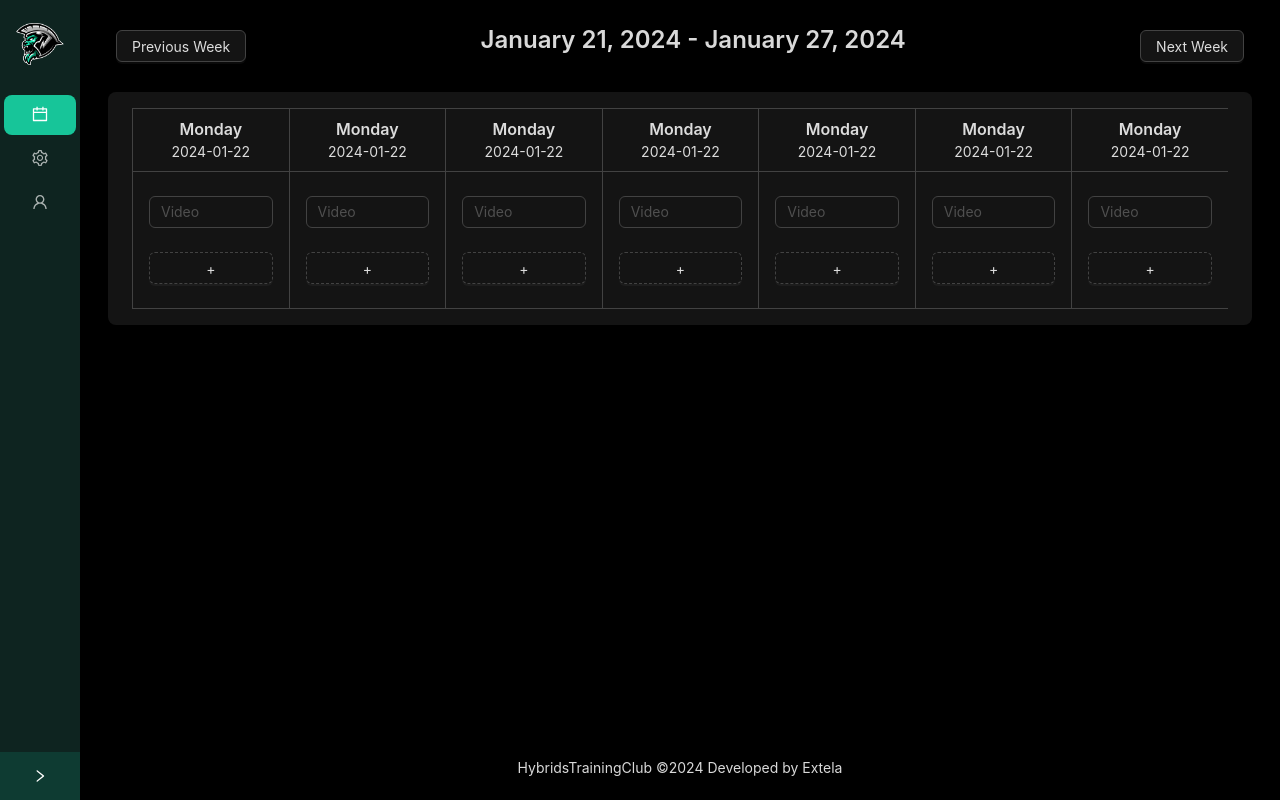
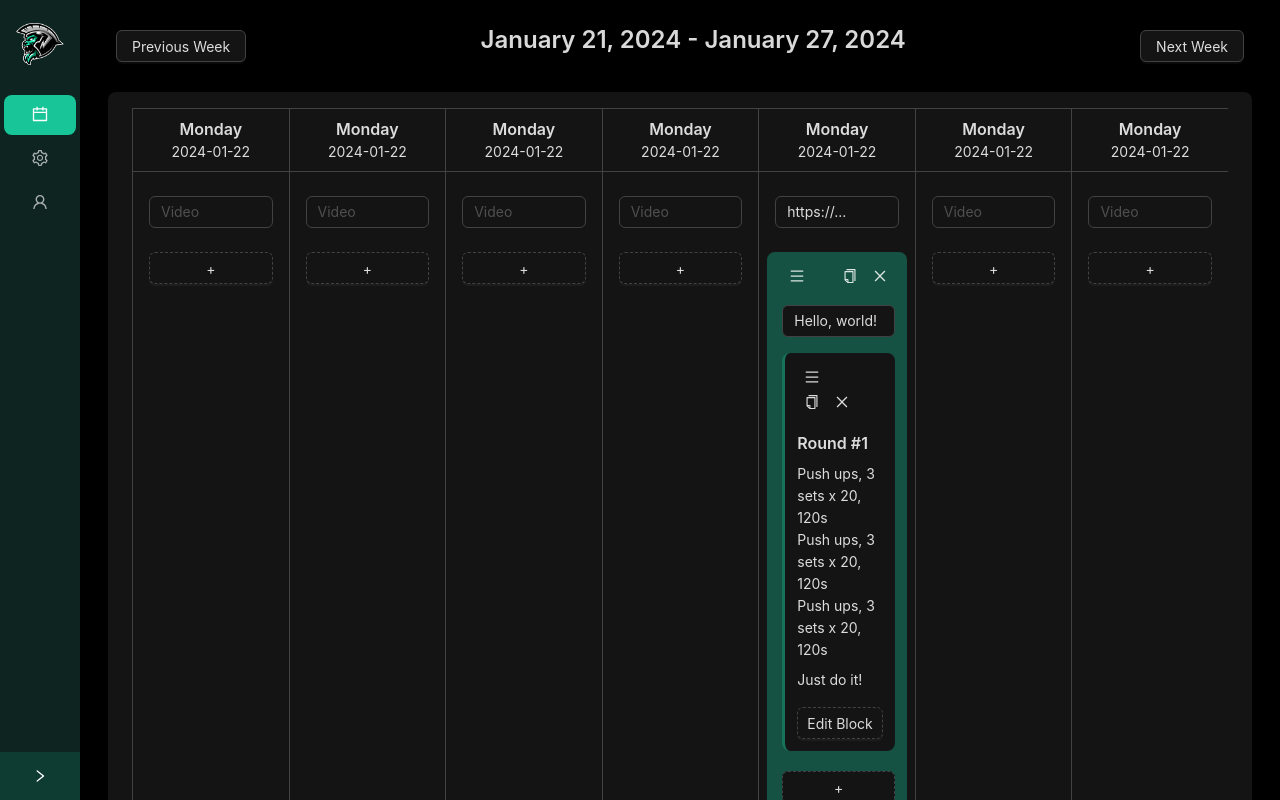
Before and after one commit to palajo/hybridstrainingclub-platform-old, a Next.js app: page / in a window 1280 px wide. Shown: the top 800 px of the page. Built offline with nearby package versions, Linux system fonts and the light colour scheme.

Commit message:
[update] calendar view saves data

```diff
--- a/src/pages/index.tsx
+++ b/src/pages/index.tsx
@@ -3,6 +3,22 @@
 import { CloseOutlined, CopyOutlined, MenuOutlined } from '@ant-design/icons';
 import WorkoutTable from '@/components/Workout/WorkoutBuilder/WorkoutTable';
 import dayjs from 'dayjs';
+
+interface WorkoutProps {
+  workout: any;
+  date: any;
+  key: number;
+}
+
+interface WorkoutGroupProps {
+  group: any;
+  remove: (index: number | number[]) => void;
+}
+
+interface WorkoutBlockProps {
+  block: any;
+  remove: (index: number | number[]) => void;
+}
 
 const WorkoutDate = ({ date }) => {
   const {
@@ -28,14 +44,7 @@
   );
 };
 
-interface WorkoutProps {
-  workout: any;
-  onWorkoutChange: (updatedWorkout: any) => void;
-  date: string;
-  key: string;
-}
-
-const Workout: React.FC<WorkoutProps> = ({ workout, date, onWorkoutChange }) => {
+const Workout: React.FC<WorkoutProps> = ({ workout, date }) => {
   const {
     token: {
       colorBorder,
@@ -43,18 +52,6 @@
   } = theme.useToken();
 
   const [form] = Form.useForm();
-
-  const handleWorkoutChange = (updatedWorkout: any) => {
-    onWorkoutChange(updatedWorkout);
-  };
-
-  const handleAddGroup = () => {
-    const updatedWorkout = {
-      ...workout,
-      groups: [...workout.groups, { title: '', blocks: [] }],
-    };
-    onWorkoutChange(updatedWorkout);
-  };
 
   const stylesWorkout: React.CSSProperties = {
     width: 'calc(100% / 7)',
@@ -68,24 +65,19 @@
 
   return (
     <Col style={stylesWorkout}>
-      <Form form={form} name="workoutForm">
       <Row>
         <WorkoutDate date={date}/>
         <Col xs={24} style={stylesWorkoutColumn}>
-            <Form.Item name={[workout.video, 'video']}>
-              <Input placeholder="Video"/>
+          <Form.Item name={[workout.key, 'video']} initialValue={workout.video}>
+            <Input placeholder="Video" />
           </Form.Item>
           <Form.List name={[workout.name, 'groups']}>
             {(groups, { add, remove }) => (
               <Row gutter={[16, 16]}>
-                  {groups.map((group: any, index: number) => (
+                {groups.length > 0 && groups.map((group: any, index: number) => (
                   <WorkoutGroup
                     key={index}
                     group={group}
-                      onGroupChange={(updatedGroup: any) => {
-                        const updatedGroups = [...workout.groups];
-                        updatedGroups[index] = updatedGroup;
-                      }}
                     remove={remove}
                   />
                 ))}
@@ -99,18 +91,11 @@
           </Form.List>
         </Col>
       </Row>
-      </Form>
     </Col>
   );
 };
 
-interface WorkoutGroupProps {
-  group: any;
-  onGroupChange: (updatedGroup: any) => void;
-  remove: (index: number | number[]) => void;
-}
-
-const WorkoutGroup: React.FC<WorkoutGroupProps> = ({ group, onGroupChange, remove }) => {
+const WorkoutGroup: React.FC<WorkoutGroupProps> = ({ group, remove }) => {
   const {
     token: {
       borderRadiusLG,
@@ -118,18 +103,6 @@
       colorPrimaryBg,
     },
   } = theme.useToken();
-
-  const handleGroupChange = (updatedGroup: any) => {
-    onGroupChange(updatedGroup);
-  };
-
-  const handleAddBlock = () => {
-    const updatedGroup = {
-      ...group,
-      blocks: [...group.blocks, { title: '', notes: '', exercises: [] }],
-    };
-    handleGroupChange(updatedGroup);
-  };
 
   const [form] = Form.useForm();
 
@@ -143,7 +116,6 @@
 
   return (
     <Col xs={24} key={group.key} style={stylesWorkoutGroup}>
-      <Form form={form} name="groupForm">
       <Row gutter={[16, 16]}>
         <Col xs={24}>
           <Row align="middle" justify="space-between">
@@ -159,7 +131,7 @@
                 </Button>
               </Col>
               <Col>
-                  <Button size="small" type="text" onClick={remove}>
+                <Button size="small" type="text" onClick={() => remove(group.key)}>
                   <CloseOutlined/>
                 </Button>
               </Col>
@@ -180,11 +152,6 @@
                   <WorkoutBlock
                     key={index}
                     block={block}
-                      onBlockChange={(updatedBlock: any) => {
-                        const updatedBlocks = [...group.blocks];
-                        updatedBlocks[index] = updatedBlock;
-                        handleGroupChange({ ...group, blocks: blocks });
-                      }}
                     remove={remove}
                   />
                 ))}
@@ -198,16 +165,9 @@
           </Form.List>
         </Col>
       </Row>
-      </Form>
     </Col>
   );
 };
-
-interface WorkoutBlockProps {
-  block: any;
-  onBlockChange: (updatedBlock: any) => void;
-  remove: (index: number | number[]) => void;
-}
 
 const WorkoutBlock: React.FC<WorkoutBlockProps> = ({ block, onBlockChange, remove }) => {
   const {
@@ -229,7 +189,6 @@
 
   return (
     <Col xs={24} style={stylesWorkoutBlock}>
-      <Form form={form} name="blockForm">
       <Row gutter={[16, 16]}>
         <Col xs={24}>
           <Row align="middle" justify="space-between">
@@ -245,7 +204,7 @@
                 </Button>
               </Col>
               <Col>
-                  <Button size="small" type="text" onClick={remove}>
+                <Button size="small" type="text" onClick={() => remove(block.key)}>
                   <CloseOutlined/>
                 </Button>
               </Col>
@@ -281,7 +240,6 @@
           <WorkoutModal/>
         </Col>
       </Row>
-      </Form>
     </Col>
   );
 };
@@ -334,7 +292,6 @@
   );
 };
 
-
 const Homepage: React.FC = () => {
   const {
     token: {
@@ -349,19 +306,19 @@
     workouts: [
       {
         date: '18-02-2024',
-        groups: [{ blocks: [{}] }],
+        groups: [],
       },
       {
         date: '19-02-2024',
-        groups: [{ blocks: [{}] }],
+        groups: [],
       },
       {
         date: '20-02-2024',
-        groups: [{ blocks: [{}] }],
+        groups: [],
       },
       {
         date: '21-02-2024',
-        groups: [{ blocks: [{}] }],
+        groups: [],
       },
       {
         date: '22-02-2024',
@@ -370,16 +327,16 @@
           title: 'Hello, world!',
           blocks: [{
             title: 'Good bye!',
-          }]
+          }],
         }],
       },
       {
         date: '23-02-2024',
-        groups: [{ blocks: [{}] }],
+        groups: [],
       },
       {
         date: '24-02-2024',
-        groups: [{ blocks: [{}] }],
+        groups: [],
       },
     ],
   });
@@ -408,21 +365,6 @@
         </Row>
       </Col>
       <Col lg={24}>
-        <Form.Provider
-          onFormChange={(name, { forms, changedFields }) => {
-            if (name === 'workoutForm') {
-              console.log(changedFields);
-            }
-
-            if (name === 'groupForm') {
-              console.log('group form triggered');
-            }
-
-            if (name === 'blockForm') {
-              console.log('block form triggered');
-            }
-          }}
-        >
         <Form
           form={form}
           name="programForm"
@@ -439,23 +381,21 @@
                 {(workouts) => (
                   <Row justify="space-between">
                     {workouts.map((workout, index) => (
-                        <Workout
-                          key={index}
-                          date={date}
-                          workout={workout}
-                          onWorkoutChange={(updatedWorkout) => {
-                            const updatedWorkouts = [...workouts];
-                            updatedWorkouts[index] = updatedWorkout;
-                          }}
-                        />
+                      <Workout key={index} date={date} workout={workout}/>
                     ))}
                   </Row>
                 )}
               </Form.List>
+              <Form.Item noStyle shouldUpdate>
+                {() => (
+                  <Typography>
+                    <pre>{JSON.stringify(form.getFieldsValue(), null, 2)}</pre>
+                  </Typography>
+                )}
+              </Form.Item>
             </Col>
           </Row>
         </Form>
-        </Form.Provider>
       </Col>
     </Row>
   );
```
Lines whose indentation alone changed are shown as unchanged.
